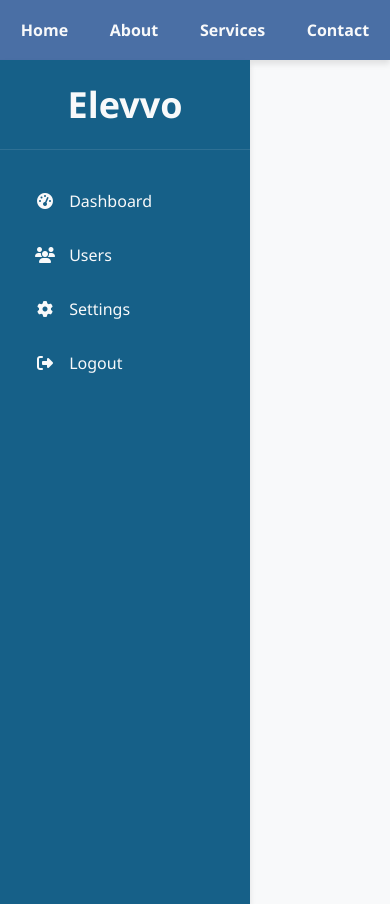
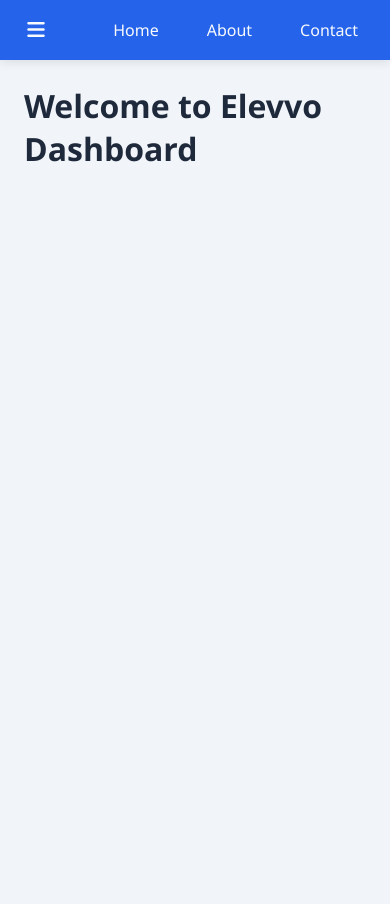
Before and after one commit to mbakhtawar2007/Elevvo-Task-1.github.io, a plain HTML site: page index.html in a window 390 px wide. Before the commit the page ends 844 px from the top, so only its background shows below. Drawn offline with Linux system fonts and the light colour scheme.

Commit message:
Refactor sidebar and navigation structure in index.html, enhance sidebar functionality in script.js, and update styles in style.css for improved responsiveness and user experience.

```diff
--- a/index.html
+++ b/index.html
@@ -4,20 +4,23 @@
 <head>
     <meta charset="UTF-8">
     <meta name="viewport" content="width=device-width, initial-scale=1.0">
-    <title>Task 1 - Elevvo Dashboard</title>
+    <title>Elevvo Dashboard</title>
     <link rel="stylesheet" href="https://cdnjs.cloudflare.com/ajax/libs/font-awesome/6.4.0/css/all.min.css">
     <link rel="stylesheet" href="style.css">
+
 </head>
 
 <body>
     <header>
         <nav>
-            <ul>
-                <li><a href="#" class="nav-links">Home</a></li>
-                <li><a href="#" class="nav-links">About</a></li>
-                <li><a href="#" class="nav-links">Services</a></li>
-                <li><a href="#" class="nav-links">Contact</a></li>
-            </ul>
+            <button class="toggle-btn" id="sidebarToggle">
+                <i class="fas fa-bars"></i>
+            </button>
+            <div class="nav-links">
+                <a href="#">Home</a>
+                <a href="#">About</a>
+                <a href="#">Contact</a>
+            </div>
         </nav>
 
         <aside class="sidebar">
@@ -25,15 +28,19 @@
                 <h2>Elevvo</h2>
             </div>
             <ul class="sidebar-menu">
-                <li><a href="#"><i class="fas fa-tachometer-alt"></i> Dashboard</a></li>
-                <li><a href="#"><i class="fas fa-users"></i> Users</a></li>
-                <li><a href="#"><i class="fas fa-cog"></i> Settings</a></li>
-                <li><a href="#"><i class="fas fa-sign-out-alt"></i> Logout</a></li>
+                <li><a href="#"><i class="fas fa-tachometer-alt"></i> <span>Dashboard</span></a></li>
+                <li><a href="#"><i class="fas fa-users"></i> <span>Users</span></a></li>
+                <li><a href="#"><i class="fas fa-cog"></i> <span>Settings</span></a></li>
+                <li><a href="#"><i class="fas fa-sign-out-alt"></i> <span>Logout</span></a></li>
             </ul>
         </aside>
+
+        <main class="main-content">
+            <h1>Welcome to Elevvo Dashboard</h1>
+        </main>
     </header>
 
-    <script src="script.js" defer></script>
+    <script src="script.js"></script>
 </body>
 
 </html>
--- a/script.js
+++ b/script.js
@@ -1,4 +1,50 @@
-function toggleSidebar() {
-  const sidebar = document.getElementById('sidebar');
-  sidebar.classList.toggle('active');
-}
+document.addEventListener('DOMContentLoaded', function () {
+  const sidebar = document.querySelector('.sidebar');
+  const toggleBtn = document.getElementById('sidebarToggle');
+  const icon = toggleBtn.querySelector('i');
+  const isMobile = window.matchMedia('(max-width: 768px)').matches;
+
+  // Check localStorage for saved state (only for desktop)
+  if (!isMobile) {
+    const isSidebarOpen = localStorage.getItem('sidebarOpen') !== 'false';
+    if (!isSidebarOpen) {
+      sidebar.classList.add('collapsed');
+      icon.classList.replace('fa-bars', 'fa-chevron-right');
+    }
+  }
+
+  // Toggle functionality
+  toggleBtn.addEventListener('click', function () {
+    if (isMobile) {
+      sidebar.classList.toggle('open');
+    } else {
+      sidebar.classList.toggle('collapsed');
+
+      if (sidebar.classList.contains('collapsed')) {
+        icon.classList.replace('fa-bars', 'fa-chevron-right');
+        localStorage.setItem('sidebarOpen', 'false');
+      } else {
+        icon.classList.replace('fa-chevron-right', 'fa-bars');
+        localStorage.setItem('sidebarOpen', 'true');
+      }
+    }
+  });
+
+  // Close sidebar when clicking outside on mobile
+  document.addEventListener('click', function (e) {
+    if (isMobile && sidebar.classList.contains('open') &&
+      !sidebar.contains(e.target) &&
+      e.target !== toggleBtn &&
+      !toggleBtn.contains(e.target)) {
+      sidebar.classList.remove('open');
+    }
+  });
+
+  // Handle window resize
+  window.addEventListener('resize', function () {
+    const isNowMobile = window.matchMedia('(max-width: 768px)').matches;
+    if (isNowMobile !== isMobile) {
+      location.reload(); // Simple solution to handle layout changes
+    }
+  });
+});
--- a/style.css
+++ b/style.css
@@ -1,95 +1,207 @@
 :root {
-    --primary-color: #4a6fa5;
-    --secondary-color: #166088;
-    --accent-color: #4fc3f7;
-    --text-dark: #2b2d42;
-    --text-light: #f8f9fa;
-    --bg-light: #f8f9fa;
-    --hover-color: #e9ecef;
-    --border-radius: 8px;
-    --shadow: 0 4px 6px rgba(0, 0, 0, 0.1);
+    --primary-color: #2563eb;
+    --secondary-color: #1e40af;
+    --accent-color: #3b82f6;
+    --text-light: #f8fafc;
+    --text-dark: #1e293b;
+    --bg-light: #f1f5f9;
+    --transition-speed: 0.25s;
+    --sidebar-width: 260px;
+    --sidebar-collapsed: 80px;
+    --nav-height: 60px;
 }
 
 * {
     margin: 0;
     padding: 0;
     box-sizing: border-box;
-    font-family: 'Segoe UI', Tahoma, Geneva, Verdana, sans-serif;
+    font-family: 'Segoe UI', system-ui, sans-serif;
 }
 
 body {
-    background-color: var(--bg-light);
+    background: var(--bg-light);
     color: var(--text-dark);
+    min-height: 100vh;
+    transition: padding-left var(--transition-speed) ease;
 }
 
-nav ul {
+/* Navigation */
+nav {
+    position: fixed;
+    top: 0;
+    left: 0;
+    right: 0;
+    height: var(--nav-height);
+    background: var(--primary-color);
     display: flex;
-    justify-content: space-around;
     align-items: center;
-    width: 100%;
-    height: 60px;
-    background-color: var(--primary-color);
-    box-shadow: var(--shadow);
+    padding: 0 1rem;
+    box-shadow: 0 2px 10px rgba(0, 0, 0, 0.1);
+    z-index: 100;
 }
 
-nav ul li {
-    list-style: none;
+.toggle-btn {
+    background: transparent;
+    border: none;
+    color: var(--text-light);
+    font-size: 1.25rem;
+    cursor: pointer;
+    margin-right: 1rem;
+    width: 40px;
+    height: 40px;
+    display: flex;
+    align-items: center;
+    justify-content: center;
+    border-radius: 50%;
+    transition: background 0.2s;
+}
+
+.toggle-btn:hover {
+    background: rgba(255, 255, 255, 0.1);
 }
 
 .nav-links {
+    display: flex;
+    gap: 1rem;
+    margin-left: auto;
+}
+
+.nav-links a {
     color: var(--text-light);
     text-decoration: none;
-    font-weight: 600;
-    padding: 8px 16px;
-    border-radius: var(--border-radius);
-    transition: background-color 0.3s ease;
+    font-weight: 500;
+    padding: 0.5rem 1rem;
+    border-radius: 6px;
+    transition: background 0.2s;
 }
 
-.nav-links:hover {
-    background-color: var(--secondary-color);
+.nav-links a:hover {
+    background: rgba(255, 255, 255, 0.1);
 }
 
+/* Sidebar */
 .sidebar {
-    width: 250px;
-    height: 100vh;
-    background-color: var(--secondary-color);
     position: fixed;
+    top: var(--nav-height);
     left: 0;
-    top: 60px;
-    box-shadow: var(--shadow);
+    bottom: 0;
+    width: var(--sidebar-width);
+    background: var(--secondary-color);
+    color: var(--text-light);
+    transition: all var(--transition-speed) ease;
+    overflow-x: hidden;
+    z-index: 90;
+    transform: translateX(0);
+}
+
+.sidebar.collapsed {
+    width: var(--sidebar-collapsed);
 }
 
 .sidebar-header {
-    font-size: 1.5rem;
-    padding: 20px 0;
+    padding: 1.5rem 1rem;
+    font-size: 1.25rem;
+    font-weight: 600;
     text-align: center;
-    color: var(--text-light);
     border-bottom: 1px solid rgba(255, 255, 255, 0.1);
+    white-space: nowrap;
+    transition: padding var(--transition-speed);
+}
+
+.sidebar.collapsed .sidebar-header {
+    padding: 1.5rem 0;
+}
+
+.sidebar.collapsed .sidebar-header h2 {
+    display: none;
 }
 
 .sidebar-menu {
-    padding: 20px;
-    list-style: none;
+    padding: 1rem 0.5rem;
 }
 
-.sidebar-menu li a {
-    text-decoration: none;
-    color: var(--text-light);
-    display: block;
-    padding: 12px 15px;
-    margin: 8px 0;
-    border-radius: var(--border-radius);
-    transition: all 0.3s ease;
+.sidebar-menu li {
+    list-style: none;
+    margin-bottom: 0.25rem;
 }
 
-.sidebar-menu li a:hover {
-    background-color: var(--accent-color);
-    color: var(--text-dark);
-    transform: translateX(5px);
+.sidebar-menu a {
+    display: flex;
+    align-items: center;
+    padding: 0.75rem 1rem;
+    color: var(--text-light);
+    text-decoration: none;
+    border-radius: 6px;
+    transition: all 0.2s;
+    white-space: nowrap;
 }
 
-.sidebar-menu li a i {
-    margin-right: 10px;
-    width: 20px;
+.sidebar-menu a:hover {
+    background: var(--accent-color);
+    color: white;
+}
+
+.sidebar-menu i {
+    width: 24px;
     text-align: center;
+    font-size: 1.1rem;
+    margin-right: 1rem;
+    transition: margin var(--transition-speed);
 }
+
+.sidebar-menu span {
+    transition: opacity var(--transition-speed);
+}
+
+.sidebar.collapsed .sidebar-menu i {
+    margin-right: 0;
+    font-size: 1.25rem;
+}
+
+.sidebar.collapsed .sidebar-menu span {
+    opacity: 0;
+    width: 0;
+}
+
+.sidebar.collapsed .sidebar-menu a {
+    justify-content: center;
+    padding: 0.75rem 0;
+}
+
+/* Main Content */
+.main-content {
+    margin-top: var(--nav-height);
+    margin-left: var(--sidebar-width);
+    padding: 1.5rem;
+    transition: margin-left var(--transition-speed);
+}
+
+.sidebar.collapsed~.main-content {
+    margin-left: var(--sidebar-collapsed);
+}
+
+/* Mobile Responsiveness */
+@media (max-width: 768px) {
+    .sidebar {
+        transform: translateX(-100%);
+        width: var(--sidebar-width);
+    }
+
+    .sidebar.open {
+        transform: translateX(0);
+        box-shadow: 2px 0 10px rgba(0, 0, 0, 0.1);
+    }
+
+    .sidebar.collapsed {
+        transform: translateX(-100%);
+    }
+
+    .main-content {
+        margin-left: 0;
+    }
+
+    .sidebar.collapsed~.main-content,
+    .sidebar.open~.main-content {
+        margin-left: 0;
+    }
+}
```
